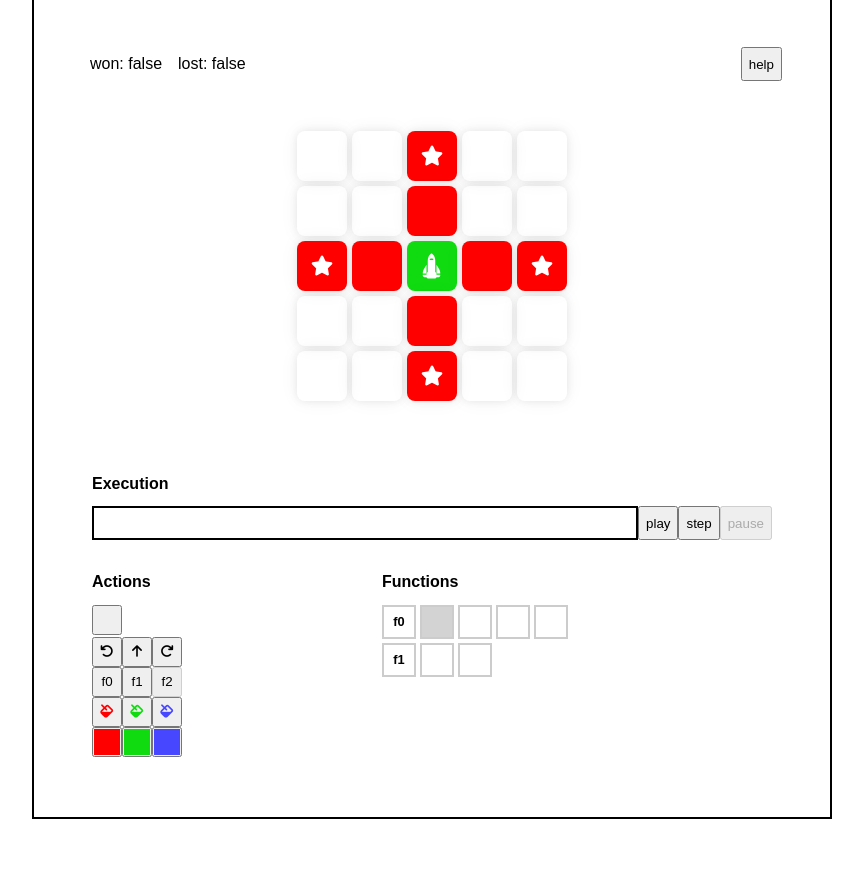
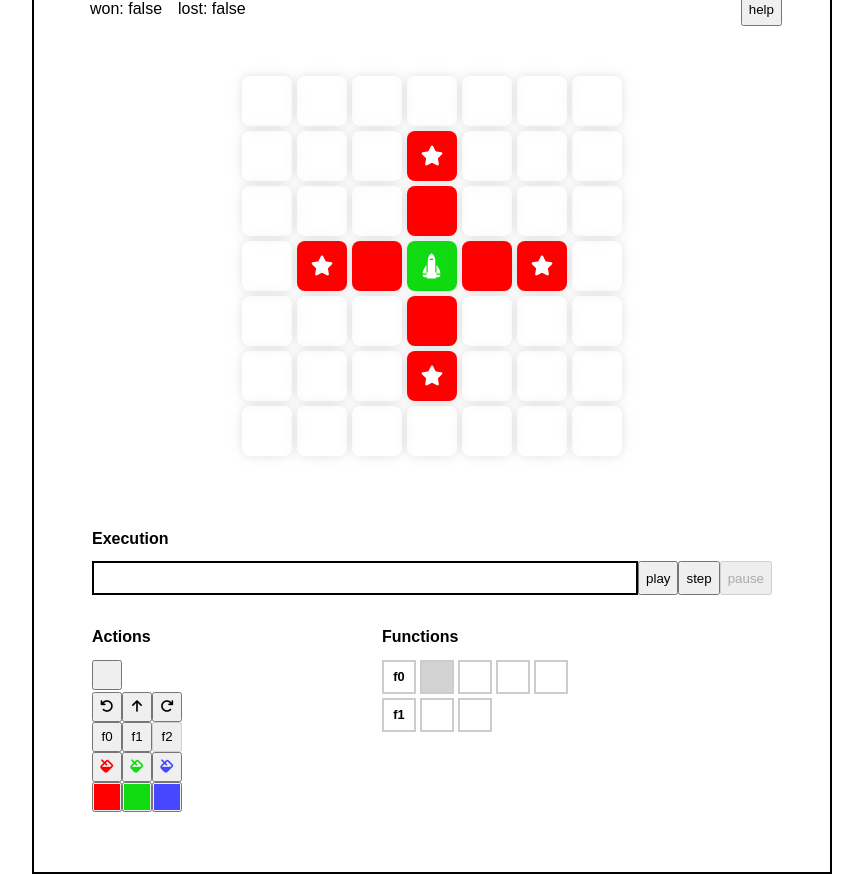
Before and after one commit to daniellionel01/logic-game, a Vue app: page / in a window 1280 px wide. Shown: the whole page, without its empty margins (216-1079 px from the left). Before the commit the page ends 819 px from the top, so only its background shows below. Built offline with nearby package versions, Linux system fonts and the light colour scheme.

Commit message:
add border of empty cells around grid

```diff
--- a/src/components/Grid.vue
+++ b/src/components/Grid.vue
@@ -2,11 +2,10 @@
   <div id="grid">
     <div id="grid-container" :style="containerStyle">
       <template v-for="row in rows" :key="row">
-        <template v-for="col in rows" :key="col">
+        <template v-for="col in cols" :key="col">
           <Cell :row="row" :col="col" class="cell" />
         </template>
       </template>
-        <!--<Cell v-for="(cell, index) in cells" :key="index" :data="cell" :index="index" class="cell" />-->
     </div>
   </div>
 </template>
@@ -24,12 +23,16 @@ export default defineComponent({
   setup: () => {
     const store = useStore()
 
-    const rows = computed(() => Array.from(Array(store.getters.height).keys()).map(row => row + 1))
-    const cols = computed(() => Array.from(Array(store.getters.width).keys()).map(col => col + 1))
+    // we add +2 to width and height to have a border of empty cells around the grid
+    const width = computed(() => store.getters.width + 2)
+    const height = computed(() => store.getters.width + 2)
+
+    const rows = computed(() => Array.from(Array(height.value).keys()).map((_row, index) => index))
+    const cols = computed(() => Array.from(Array(width.value).keys()).map((_col, index) => index))
 
     const containerStyle = computed(() => ({
       'display': 'grid',
-      'gridTemplateColumns': Array.from(Array(store.getters.width).keys()).map(_ => "1fr").join(" "),
+      'gridTemplateColumns': Array.from(Array(width.value).keys()).map(_ => "1fr").join(" "),
       'gap': '5px'
     }))
 
```
